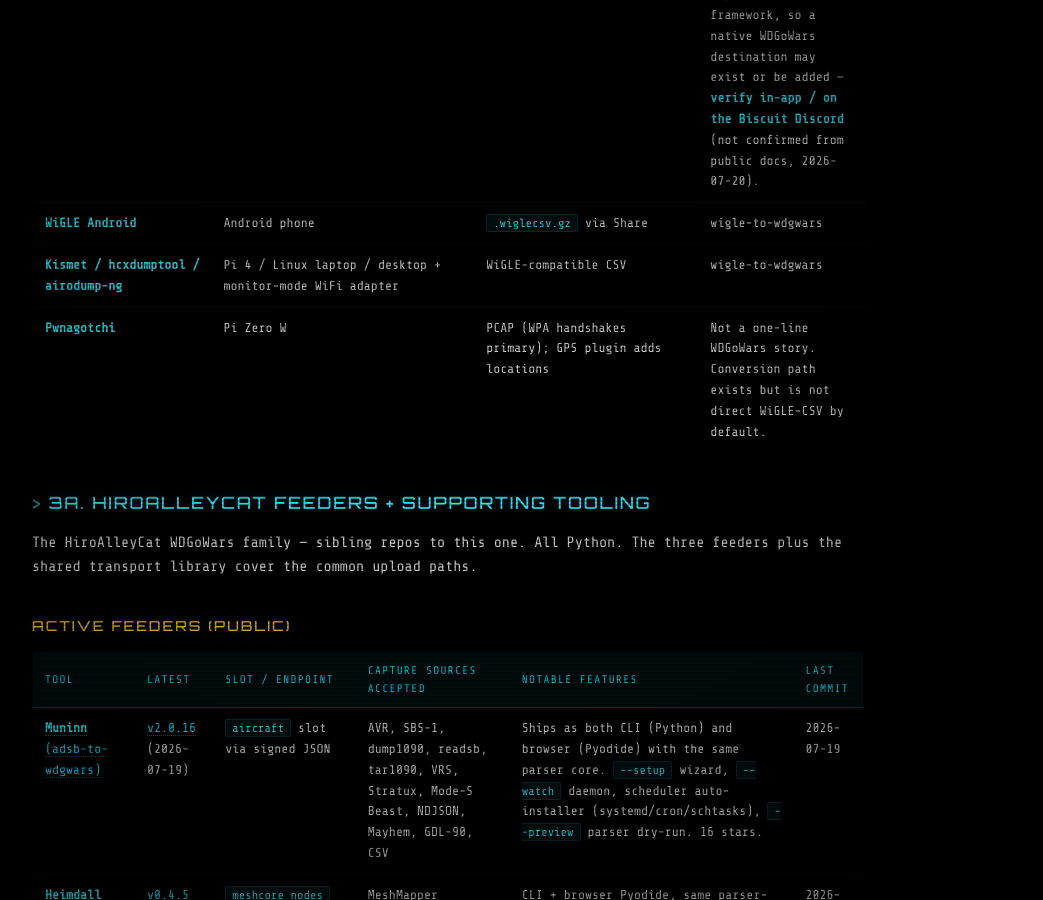
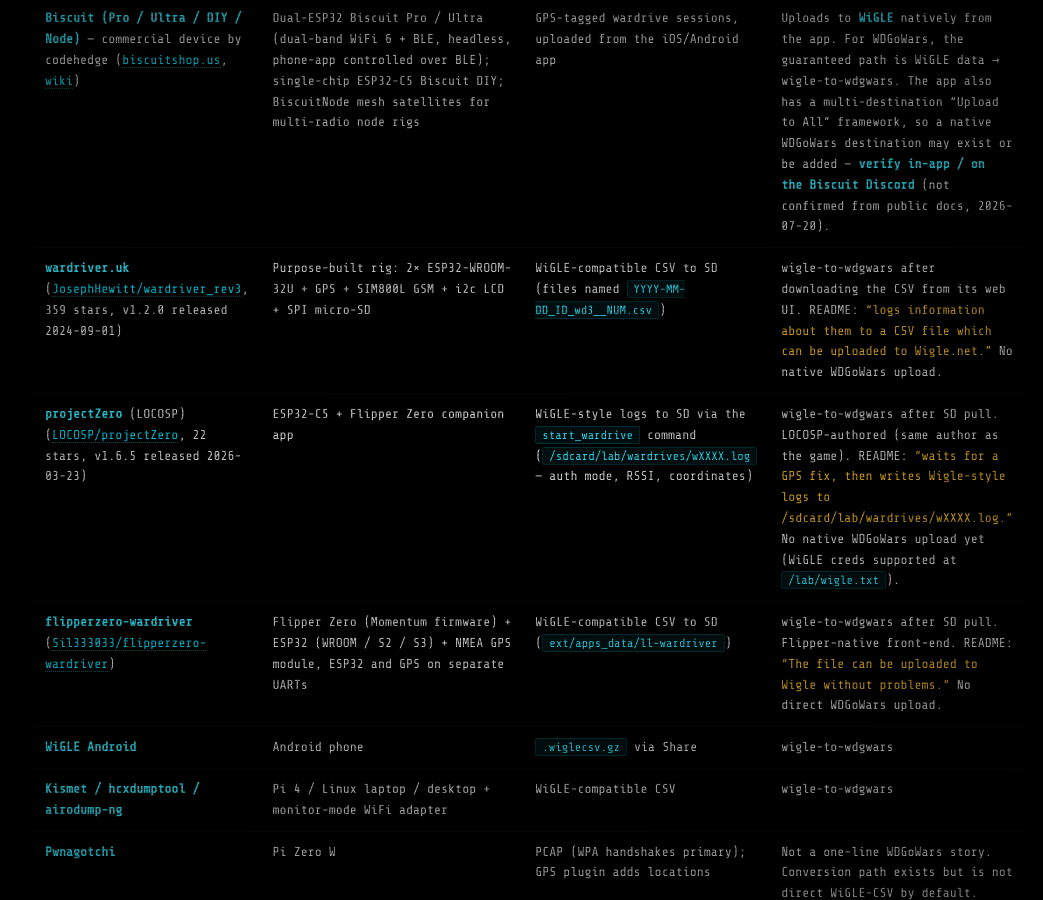
Before and after one commit to HiroAlleyCat/wdgo-onramp, a Jekyll site: the page built from docs/survey.md, in a window 1280 px wide and 900 px high, scrolled down 4558 px. Shown: the whole window, without its empty margins (192-1235 px from the left). Built offline with Jekyll 4.4.1, drawn with Linux system fonts in a browser that asks for light colours; some of the changed text lies outside the part shown.

Commit message:
docs: add four verified wardriving firmwares to the survey
- §2: ESP32DualBandWardriver (justcallmekoko) — C5 dual-band, on-device WDGoWars upload
- §3: wardriver.uk (JosephHewitt/wardriver_rev3), LOCOSP/projectZero, Sil333033/flipperzero-wardriver
- §4: point the C5 5 GHz note at ESP32DualBandWardriver
- §B: add the four primary sources (fetched 2026-07-20)

```diff
--- a/docs/survey.md
+++ b/docs/survey.md
@@ -39,7 +39,7 @@ flowchart LR
 
 ## 2. Firmwares that upload to WDGoWars directly (on-device, no PC needed)
 
-Four projects verified to upload to WDGoWars from the capture device itself as of 2026-06-02.
+Five projects verified to upload to WDGoWars from the capture device itself (the first four as of 2026-06-02; ESP32 Dual Band Wardriver added 2026-07-20).
 
 | Firmware | Hardware | Upload path | Source citation |
 |---|---|---|---|
@@ -47,6 +47,7 @@ Four projects verified to upload to WDGoWars from the capture device itself as o
 | **Piglet** ([hamspiced/piglet](https://github.com/hamspiced/piglet), 191 stars, last commit 2026-07-01) | XIAO ESP32-C5, S3, C6; separate T-Dongle C5 variant. C++ Arduino-based firmware. Designed for XIAO + external GPS. | `POST /api/upload-csv` for bulk + `GET /api/me` for key validation. X-API-Key header. Controlled via browser web UI — "Test Key" / "Upload All" buttons. | Verified live via code search: [`Arduino Files/Piglet/WigleUpload.h`](https://github.com/hamspiced/piglet/blob/main/Arduino%20Files/Piglet/WigleUpload.h) declares `wdgwarsTestKey()`, `uploadFileToWdgwars()`, `uploadAllCsvsToWdgwars()`. UI element labeled `<label>WDGoWars API Key</label>` with link to `wdgwars.pl/profile`. Adds C5/S3/C6 to the on-device-uploader chip support set. |
 | **LOCOSP Pineapple Pager WDGoWars** ([repo](https://github.com/LOCOSP/pineapple_pager_wdgwars)) | Hak5 WiFi Pineapple Pager + u-blox 7 USB GPS stick | `POST /api/upload-csv`, WigleWifi-1.6 | README quotes verbatim: *"Stores everything as standard WigleWifi-1.6 CSV"* and *"Manual SYNC NOW uploads pending CSVs to POST /api/upload-csv"*. GPS is mandatory: *"3D fix required before scan starts."* |
 | **Raspyjack WDGoWars payload** ([repo](https://github.com/7h30th3r0n3/Raspyjack), payload at [`payloads/exfiltration/wdgwars_upload.py`](https://github.com/7h30th3r0n3/Raspyjack/blob/main/payloads/exfiltration/wdgwars_upload.py)) | Raspberry Pi + LCD 1.44" + GPIO buttons (same Raspyjack base unit) | `POST /api/upload-csv` for CSV + `/api/upload` for JSON + `/api/me` for profile checks, X-API-Key header, multipart Wigle CSV | Payload script reads from `/root/Raspyjack/loot/wardriving/sessions/`. Raspyjack repo description doesn't mention WDGoWars — the upload path lives only in this payload file. |
+| **ESP32 Dual Band Wardriver** ([justcallmekoko/ESP32DualBandWardriver](https://github.com/justcallmekoko/ESP32DualBandWardriver), 184 stars, v2.3.0 released 2026-07-09) | ESP32-C5-DevKitC-1 v1.2 — dual-band 2.4 + 5 GHz WiFi + BLE. GPS required for Solo/Core modes; Node mode runs without GPS. | Direct upload to WDGoWars from the web UI via a stored WDGWars API key; also writes WiGLE-format CSV to SD. Exact endpoint not documented in the public README — verify the route before depending on it. | By the ESP32 Marauder author. Web-UI config lists *"WDG Wars API key — for direct log upload to WDGWars"* alongside the WiGLE path. This is the dedicated firmware that actually uses the C5's 5 GHz radio (see §4). |
 
 > Piglet was wrongly listed as "not found" in §A of v3 — that was a search-term issue (looked for `wdgwars piglet` instead of `hamspiced piglet`). Reinstated to §2 as the third confirmed on-device uploader after a Marauder-ecosystem deep-dive surfaced [`hamspiced/piglet`](https://github.com/hamspiced/piglet). Raspyjack was similarly reinstated in v4 after the README-only dismissal turned out to miss the payload script.
 
@@ -64,6 +65,9 @@ These firmwares produce useful capture data but don't upload to WDGoWars directl
 | **Evil-M5Project** ([README](https://github.com/7h30th3r0n3/Evil-M5Project)) | M5Cardputer (recommended), Core1/Core2/Fire/AWS/CoreS3/CoreS3 SE/AtomS3; beta on CYD2USB/CYD1USB/M5Stick v1.1+v2; slave-mode on ESP32-C3/C5/AtomS3/AtomS3 Lite/WEMOS D1 Mini | "Wigle-compatible CSV files" on Cardputer with GPS (no column spec given in README) | wigle-to-wdgwars. No native WDGoWars upload. |
 | **HaleHound (ESP32-DIV HaleHound Edition) v3.8.0** ([JesseCHale/HaleHound-CYD](https://github.com/JesseCHale/HaleHound-CYD), 1.4k+ stars, web flasher at [flash.halehound.com](https://flash.halehound.com)) | Cheap Yellow Display (ESP32-2432S028 + variants); optional CC1101 / NRF24 / GPS add-ons | WiGLE-compatible CSV to SD `/wardriving/`, GPS-tagged (verified against the firmware's documented SD layout — `/wardriving/` holds "GPS-tagged AP CSVs, WiGLE-compatible") | wigle-to-wdgwars after SD pull. No native WDGoWars upload — capture-only, PC-side feeder. GPS add-on needed for location-tagged lines. |
 | **Biscuit (Pro / Ultra / DIY / Node)** — commercial device by codehedge ([biscuitshop.us](https://biscuitshop.us), [wiki](https://codehedge.github.io/Biscuit-Wiki/)) | Dual-ESP32 Biscuit Pro / Ultra (dual-band WiFi 6 + BLE, headless, phone-app controlled over BLE); single-chip ESP32-C5 Biscuit DIY; BiscuitNode mesh satellites for multi-radio node rigs | GPS-tagged wardrive sessions, uploaded from the iOS/Android app | Uploads to **WiGLE** natively from the app. For WDGoWars, the guaranteed path is WiGLE data → wigle-to-wdgwars. The app also has a multi-destination "Upload to All" framework, so a native WDGoWars destination may exist or be added — **verify in-app / on the Biscuit Discord** (not confirmed from public docs, 2026-07-20). |
+| **wardriver.uk** ([JosephHewitt/wardriver_rev3](https://github.com/JosephHewitt/wardriver_rev3), 359 stars, v1.2.0 released 2024-09-01) | Purpose-built rig: 2× ESP32-WROOM-32U + GPS + SIM800L GSM + i2c LCD + SPI micro-SD | WiGLE-compatible CSV to SD (files named `YYYY-MM-DD_ID_wd3__NUM.csv`) | wigle-to-wdgwars after downloading the CSV from its web UI. README: *"logs information about them to a CSV file which can be uploaded to Wigle.net."* No native WDGoWars upload. |
+| **projectZero** (LOCOSP) ([LOCOSP/projectZero](https://github.com/LOCOSP/projectZero), 22 stars, v1.6.5 released 2026-03-23) | ESP32-C5 + Flipper Zero companion app | WiGLE-style logs to SD via the `start_wardrive` command (`/sdcard/lab/wardrives/wXXXX.log` — auth mode, RSSI, coordinates) | wigle-to-wdgwars after SD pull. LOCOSP-authored (same author as the game). README: *"waits for a GPS fix, then writes Wigle-style logs to /sdcard/lab/wardrives/wXXXX.log."* No native WDGoWars upload yet (WiGLE creds supported at `/lab/wigle.txt`). |
+| **flipperzero-wardriver** ([Sil333033/flipperzero-wardriver](https://github.com/Sil333033/flipperzero-wardriver)) | Flipper Zero (Momentum firmware) + ESP32 (WROOM / S2 / S3) + NMEA GPS module, ESP32 and GPS on separate UARTs | WiGLE-compatible CSV to SD (`ext/apps_data/ll-wardriver`) | wigle-to-wdgwars after SD pull. Flipper-native front-end. README: *"The file can be uploaded to Wigle without problems."* No direct WDGoWars upload. |
 | **WiGLE Android** | Android phone | `.wiglecsv.gz` via Share | wigle-to-wdgwars |
 | **Kismet / hcxdumptool / airodump-ng** | Pi 4 / Linux laptop / desktop + monitor-mode WiFi adapter | WiGLE-compatible CSV | wigle-to-wdgwars |
 | **Pwnagotchi** | Pi Zero W | PCAP (WPA handshakes primary); GPS plugin adds locations | Not a one-line WDGoWars story. Conversion path exists but is not direct WiGLE-CSV by default. |
@@ -143,7 +147,7 @@ Reading the matrix:
 
 - **Want one wildcard board?** Classic ESP32-WROOM. All three firmwares support it.
 - **Best modern target?** ESP32-S3. All three firmwares support it; PSRAM common.
-- **C5 buyers:** Marauder and Bruce yes, GhostESP no (as of VA1.4.8). C5 also gets dual-band 2.4 + 5 GHz, but not all firmwares use the 5 GHz radio yet — verify before assuming.
+- **C5 buyers:** Marauder and Bruce yes, GhostESP no (as of VA1.4.8). C5 also gets dual-band 2.4 + 5 GHz, but not all firmwares use the 5 GHz radio yet — verify before assuming. If dual-band capture is the goal, [ESP32DualBandWardriver](https://github.com/justcallmekoko/ESP32DualBandWardriver) (§2) is the firmware built specifically to use the C5's 5 GHz radio, with on-device WDGoWars upload.
 - **C3 buyers:** ONLY GhostESP has a stock binary. Marauder and Bruce both lack one. Bare-C3 wardriving is GhostESP-or-build-your-own. The GhostESP output also lacks BSSID in some command modes on headless USB-CDC C3 boards — verify before depending on it.
 - **C6 buyers:** GhostESP has a generic C6 binary, and Marauder v1.13.0 added an M5 NanoC6 asset. Bruce still lacks one.
 
@@ -304,6 +308,10 @@ Primary:
 - [JesseCHale/HaleHound-CYD](https://github.com/JesseCHale/HaleHound-CYD) release v3.8.0 (fetched 2026-07-20)
 - [Hellz0wnzJ00/hellzgate](https://github.com/Hellz0wnzJ00/hellzgate) README — HellzGate C5 (fetched 2026-07-20)
 - [Biscuit Shop](https://biscuitshop.us) + [Biscuit Wiki](https://codehedge.github.io/Biscuit-Wiki/) — codehedge (fetched 2026-07-20)
+- [justcallmekoko/ESP32DualBandWardriver](https://github.com/justcallmekoko/ESP32DualBandWardriver) release v2.3.0 (fetched 2026-07-20)
+- [JosephHewitt/wardriver_rev3](https://github.com/JosephHewitt/wardriver_rev3) README — wardriver.uk (fetched 2026-07-20)
+- [LOCOSP/projectZero](https://github.com/LOCOSP/projectZero) README — start_wardrive (fetched 2026-07-20)
+- [Sil333033/flipperzero-wardriver](https://github.com/Sil333033/flipperzero-wardriver) README (fetched 2026-07-20)
 - [Yggdrasil-AI-labs/gungnir tag v0.1.2](https://github.com/Yggdrasil-AI-labs/gungnir/releases/tag/v0.1.2)
 - [WiGLE CSV format spec (1.6)](https://api.wigle.net/csvFormat.html)
 - [Hackster — Tab5 Wardriver build](https://www.hackster.io/Runaque/tab5-wardriver-a-custom-gps-enabled-wardriving-platform-d5948a)
```
